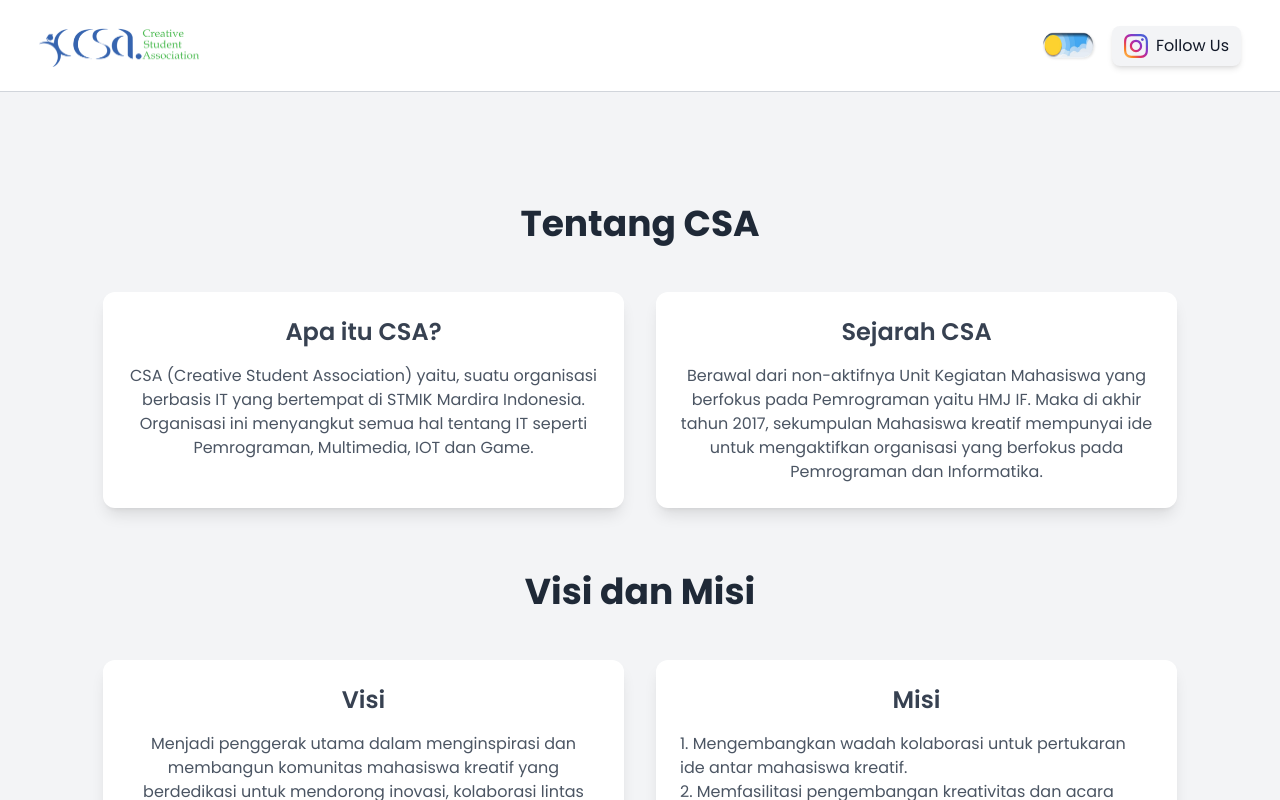
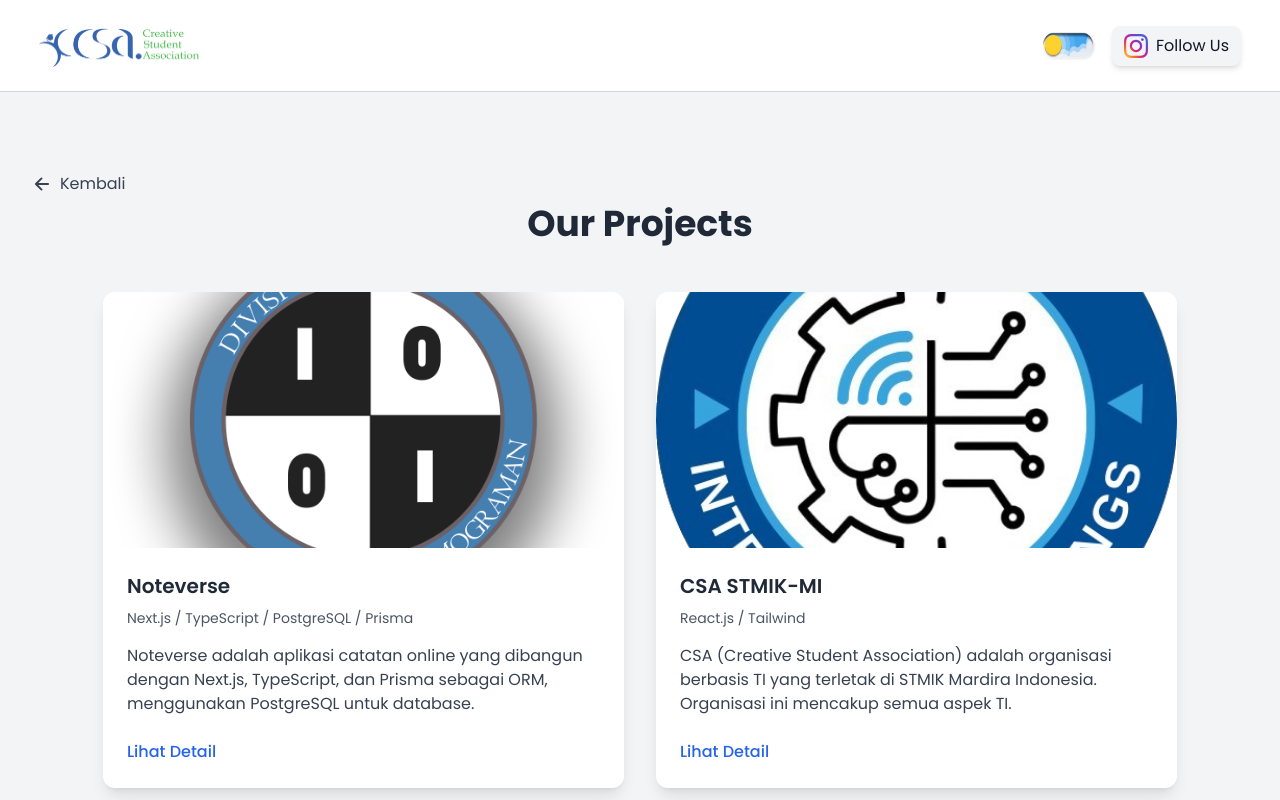
Before and after one commit to TeguhBagasM/csa-stmikmi, a React (Create React App) app: page /projects in a window 1280 px wide. Shown: the top 800 px of the page. Built offline with nearby package versions, Linux system fonts and the light colour scheme.

Commit message:
chore: add project page

```diff
--- a/src/App.js
+++ b/src/App.js
@@ -11,6 +11,7 @@ import TentangKami from "./pages/TentangKami";
 // import DivisiMultimedia from "./components/divisi/Multimedia";
 import AOS from "aos";
 import "aos/dist/aos.css";
+import OurProjects from "./components/projects/OurProjects";
 
 const App = () => {
   useEffect(() => {
@@ -28,7 +29,7 @@ const App = () => {
       <ToasterProvider />
       <Routes>
         <Route path="/" element={<Home />} />
-        <Route path="/projects" element={<TentangKami />} />
+        <Route path="/projects" element={<OurProjects />} />
         {/* <Route path="/divisi-pemrograman" element={<DivisiPemrograman />} />
         <Route path="/divisi-game" element={<DivisiGame />} />
         <Route path="/divisi-iot" element={<DivisiIot />} />
--- a/src/components/home/Banner.jsx
+++ b/src/components/home/Banner.jsx
@@ -62,7 +62,7 @@ const Banner = () => {
               onClick={handleProjects}
               className="relative flex items-center px-6 py-2 border-1 rounded-full bg-gradient-to-r from-blue-600 to-cyan-500 text-white font-semibold hover:gradient-to-r hover:from-cyan-500 hover:to-blue-600 transition-colors duration-300 focus:outline-none focus:ring-2 focus:ring-blue-300 border-transparent"
             >
-              Our Projects
+              Proyek Kami
             </button>
           </div>
         </div>
--- a/src/components/home/HomeCsa.jsx
+++ b/src/components/home/HomeCsa.jsx
@@ -4,7 +4,7 @@ const HomeCsa = () => {
   return (
     <section
       data-aos="zoom-in"
-      className="bg-gradient-to-r mb-4 from-cyan-500 to-blue-600 dark:from-cyan-600 dark:to-blue-900 text-gray-100 py-12"
+      className="bg-gradient-to-r mb-4 from-blue-600 to-cyan-500 dark:from-blue-600 dark:to-cyan-600 text-gray-100 py-12"
     >
       <div data-aos="fade-up" className="max-w-7xl mx-auto px-4">
         <h2 data-aos="slide-bottom" className="text-4xl font-bold text-center">
--- /dev/null
+++ b/src/components/projects/OurProjects.jsx
@@ -0,0 +1,118 @@
+import React from "react";
+import { FaGithub } from "react-icons/fa";
+import { FiExternalLink } from "react-icons/fi";
+import { IoArrowBack } from "react-icons/io5";
+import { useNavigate } from "react-router-dom";
+import programmingImg from "../../assets/images/divisi/pemrograman.png";
+import iotImg from "../../assets/images/divisi/iot.png";
+
+const OurProjects = () => {
+  const navigate = useNavigate();
+
+  const projects = [
+    {
+      title: "Noteverse",
+      description:
+        "Noteverse adalah aplikasi catatan online yang dibangun dengan Next.js, TypeScript, dan Prisma sebagai ORM, menggunakan PostgreSQL untuk database.",
+      tech: "Next.js / TypeScript / PostgreSQL / Prisma",
+      demoLink: "#",
+      githubLink: "#",
+      image: programmingImg,
+      id: "noteverse", // menambahkan id untuk routing
+    },
+    {
+      title: "CSA STMIK-MI",
+      description:
+        "CSA (Creative Student Association) adalah organisasi berbasis TI yang terletak di STMIK Mardira Indonesia. Organisasi ini mencakup semua aspek TI.",
+      tech: "React.js / Tailwind",
+      demoLink: "#",
+      githubLink: "#",
+      image: iotImg,
+      id: "csa-web", // menambahkan id untuk routing
+    },
+  ];
+
+  const handleBack = () => {
+    navigate("/");
+  };
+
+  const handleDetail = (projectId) => {
+    navigate(`/projects/${projectId}`);
+  };
+
+  return (
+    <section className="min-h-screen bg-gray-100 dark:bg-gray-950 py-16 relative">
+      {/* Back Button */}
+      <button
+        onClick={handleBack}
+        className="absolute top-8 left-8 flex items-center gap-2 text-gray-700 dark:text-gray-300 hover:text-blue-600 dark:hover:text-blue-400 transition-colors"
+      >
+        <IoArrowBack className="text-xl" />
+        <span>Kembali</span>
+      </button>
+
+      <div className="container mx-auto px-6 lg:px-20">
+        <div className="text-center">
+          <h2 data-aos="fade-up" className="text-4xl font-bold text-gray-800 dark:text-gray-100 mb-12">
+            Our Projects
+          </h2>
+        </div>
+
+        <div data-aos="fade-up" className="grid grid-cols-1 lg:grid-cols-2 gap-8">
+          {projects.map((project, index) => (
+            <div
+              key={index}
+              className="group relative bg-white dark:bg-gray-900 rounded-xl overflow-hidden shadow-lg transition-all duration-300 hover:shadow-lg"
+            >
+              {/* Project Image with Overlay */}
+              <div className="relative h-64 overflow-hidden">
+                <img src={project.image} alt={project.title} className="w-full h-full object-cover" />
+                {/* Overlay dengan efek slide dari atas */}
+                <div className="absolute inset-x-0 -top-full h-full bg-black/50 group-hover:top-0 transition-all duration-300 ease-in-out flex items-center justify-center gap-6">
+                  <a
+                    href={project.demoLink}
+                    target="_blank"
+                    rel="noopener noreferrer"
+                    className="flex items-center gap-2 bg-white hover:bg-gray-100 text-gray-900 px-6 py-2 rounded-full font-medium transition-colors"
+                  >
+                    <FiExternalLink className="text-lg" />
+                    Demo
+                  </a>
+                  <a
+                    href={project.githubLink}
+                    target="_blank"
+                    rel="noopener noreferrer"
+                    className="flex items-center gap-2 bg-white hover:bg-gray-100 text-gray-900 px-6 py-2 rounded-full font-medium transition-colors"
+                  >
+                    <FaGithub className="text-lg" />
+                    GitHub
+                  </a>
+                </div>
+              </div>
+
+              <div className="p-6">
+                <h3 className="text-xl font-semibold text-gray-800 dark:text-gray-200">
+                  {project.title}
+                </h3>
+                <p className="mt-2 text-sm text-gray-600 dark:text-gray-400">{project.tech}</p>
+                <p className="mt-4 text-gray-700 dark:text-gray-300">{project.description}</p>
+              </div>
+
+              {/* Lihat Detail Button */}
+              <div className="p-6 pt-0">
+                <button
+                  onClick={() => handleDetail(project.id)}
+                  className="text-blue-600 dark:text-blue-400 hover:underline font-medium"
+                >
+                  Lihat Detail
+                </button>
+              </div>
+            </div>
+          ))}
+        </div>
+      </div>
+    </section>
+  );
+};
+
+export default OurProjects;
```
